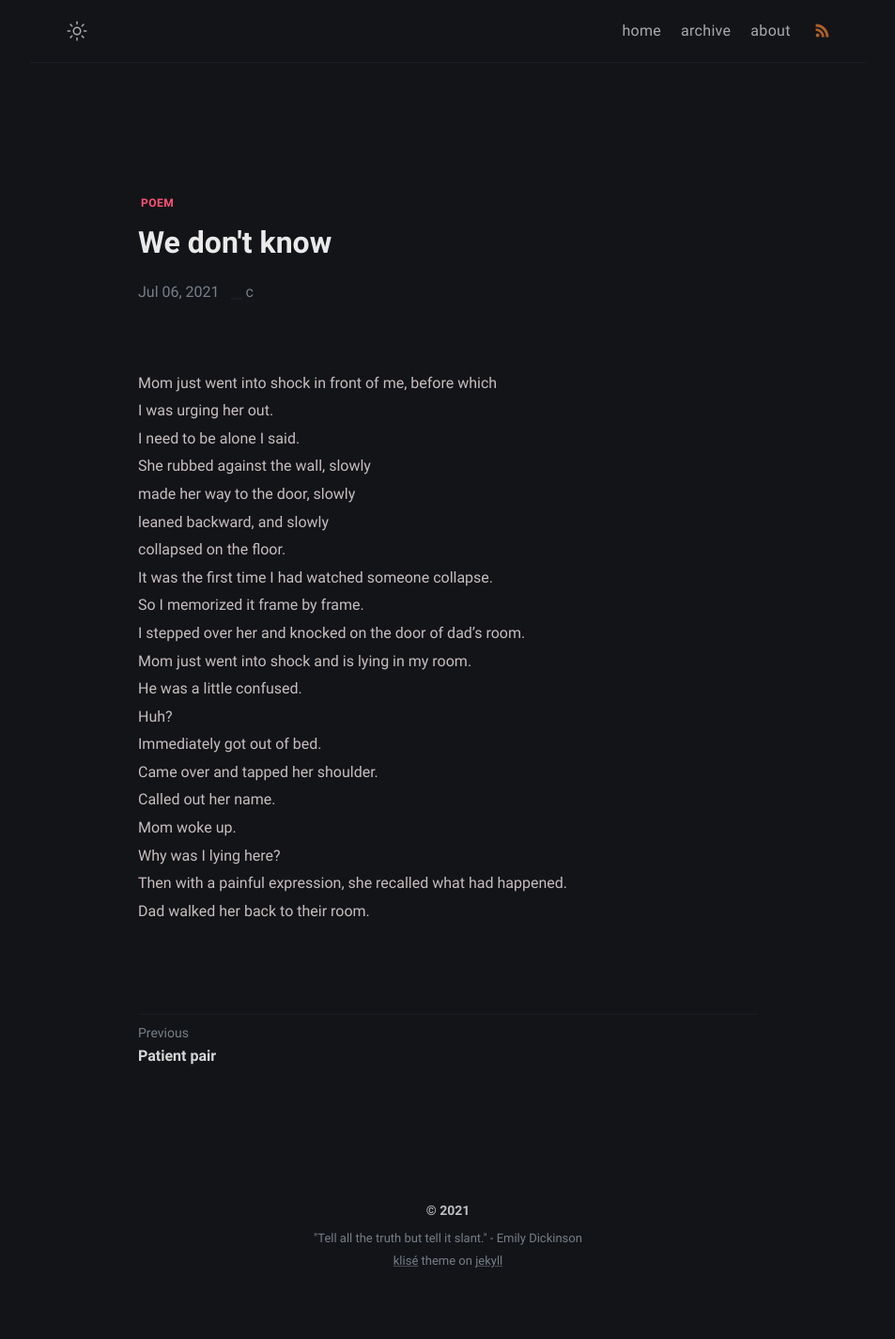
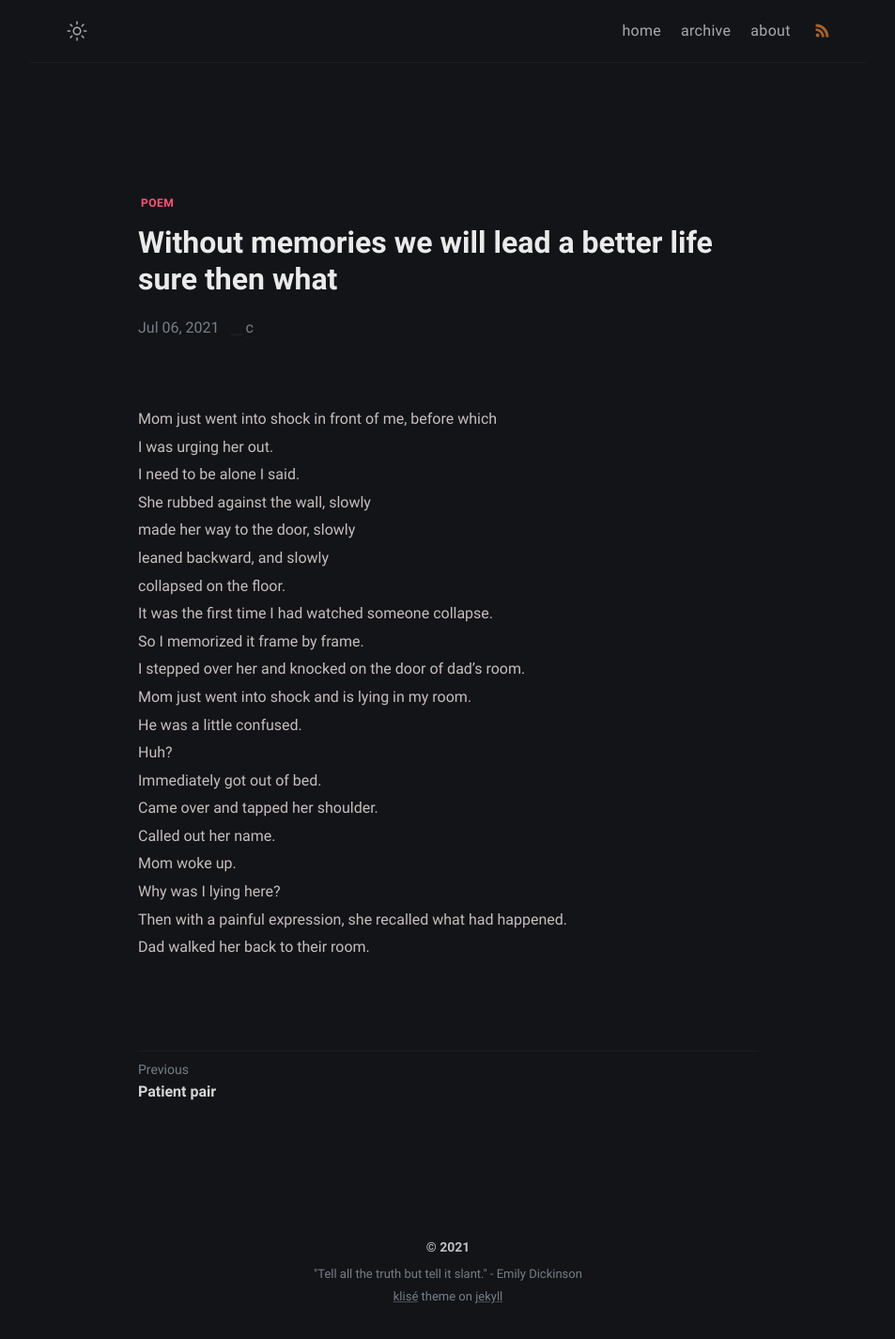
Before and after one commit to yijingch/afistforair.github.io, a Jekyll site: the page built from _posts/without-memories-we-will-lead-a-better-life-sure-then-what/2021-07-07-without-memories-we-will-lead-a-better-life-sure-then-what.md, in a window 1280 px wide. Shown: the whole page at 94% size, without its empty margins (163-1116 px from the left). Built offline with Jekyll 4.4.1, drawn with Linux system fonts in a browser that asks for light colours; before the commit the page ends 1386 px from its top, so only the background shows below that.

Commit message:
edit name

```diff
--- a/_posts/we-dont-know/2021-07-07-we-dont-know.md
+++ b/_posts/without-memories-we-will-lead-a-better-life-sure-then-what/2021-07-07-without-memories-we-will-lead-a-better-life-sure-then-what.md
@@ -1,5 +1,5 @@
 ---
-title: We don't know
+title: Without memories we will lead a better life sure then what
 date: 2021-07-07 10:54:00 +08:00
 tags: [poem]
 ---
```
